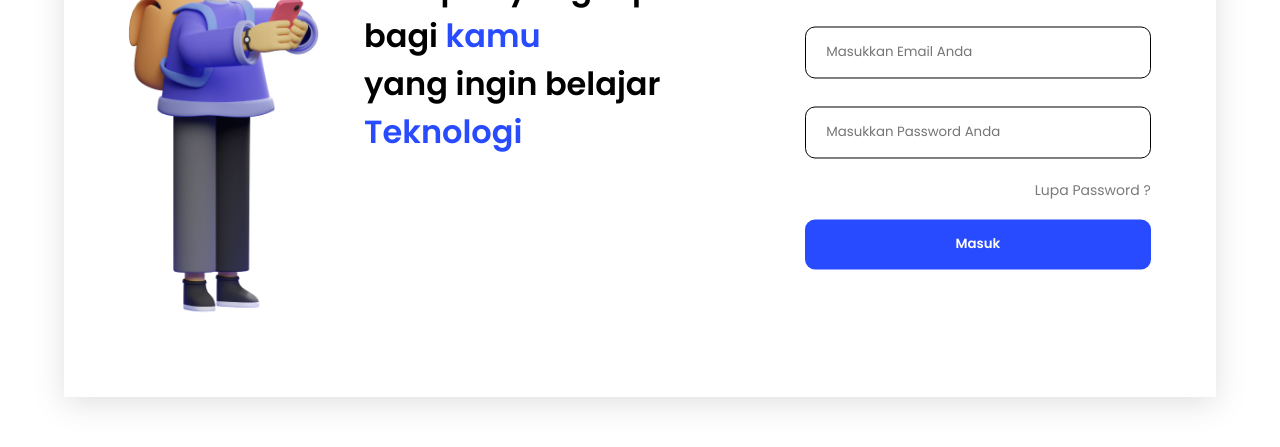
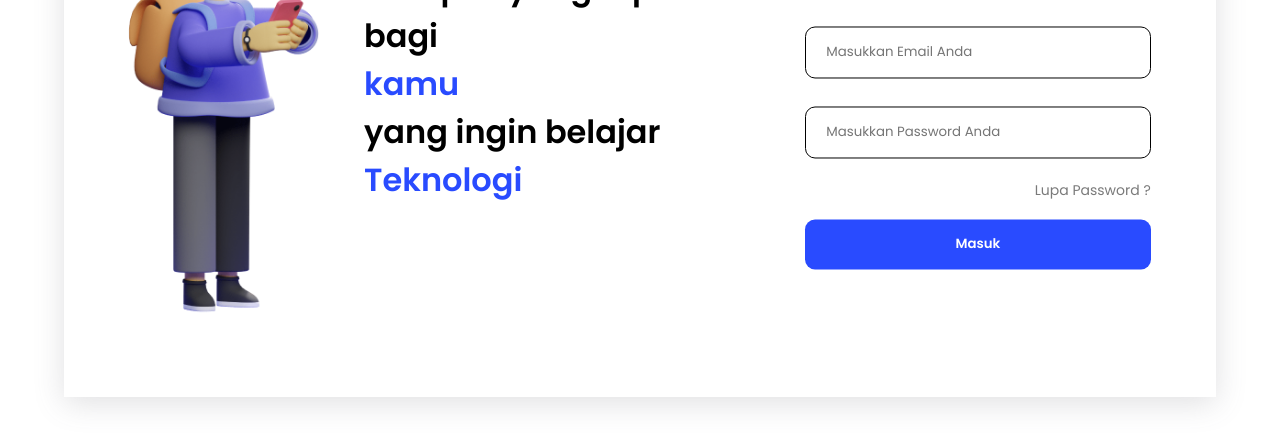
Before and after one commit to rangerbiru/rangerbiru.github.io, a plain HTML site: page login.html in a window 1280 px wide. Shown: the part 269-716 px from the top of the page. Drawn offline with Linux system fonts and the light colour scheme.

Commit message:
update login page

```diff
--- a/login.html
+++ b/login.html
@@ -14,7 +14,7 @@
     <div class="login-content">
         <div class="login-img">
             <img src="img/login.png" alt="Learn Login">
-            <p>Kampus yang tepat bagi <span class="highlight">kamu</span> <br> yang ingin belajar <span
+            <p>Kampus yang tepat bagi <br> <span class="highlight">kamu</span> <br> yang ingin belajar <br> <span
                     class="highlight">Teknologi</span></p>
         </div>
 
```
